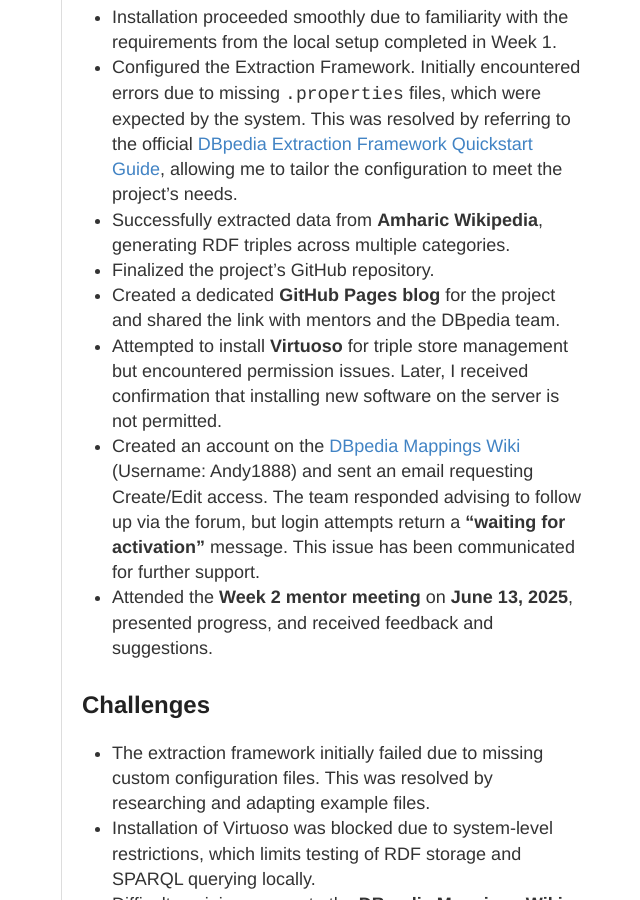
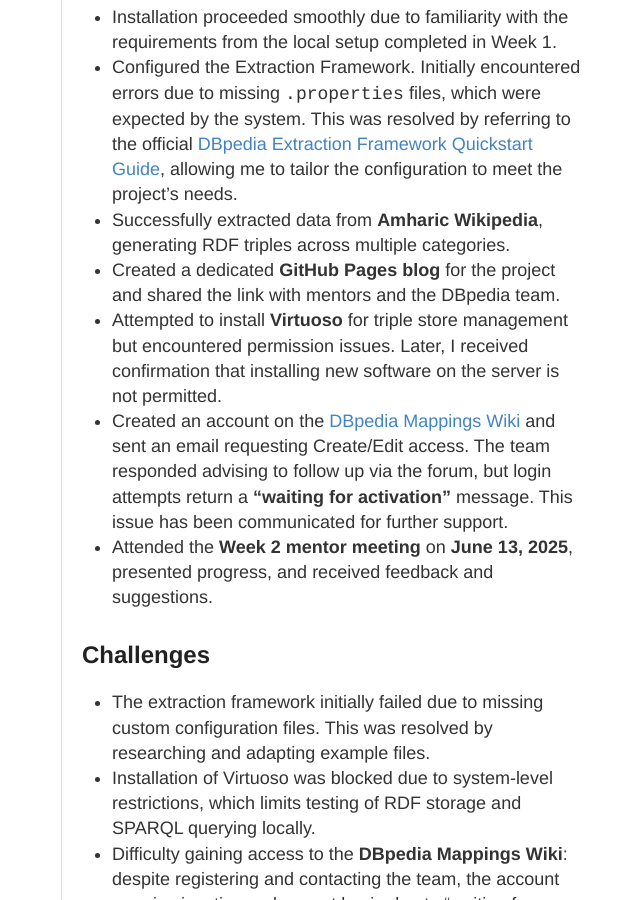
Before and after one commit to contact-andy/gsoc-2025-dbpedia, a Jekyll site: the page built from _posts/2025-06-15-week-2-server-deployment.md, in a window 1280 px wide and 900 px high, scrolled down 574 px. Shown: the whole window, without its empty margins (418-1058 px from the left). Built offline with Jekyll 4.4.1, drawn with Linux system fonts in a browser that asks for light colours.

Commit message:
Week-2 report updated

```diff
--- a/_posts/2025-06-15-week-2-server-deployment.md
+++ b/_posts/2025-06-15-week-2-server-deployment.md
@@ -16,10 +16,9 @@ This report summarizes my work during the second official GSoC coding week (June
 - Installation proceeded smoothly due to familiarity with the requirements from the local setup completed in Week 1.
 - Configured the Extraction Framework. Initially encountered errors due to missing `.properties` files, which were expected by the system. This was resolved by referring to the official [DBpedia Extraction Framework Quickstart Guide](https://github.com/dbpedia/extraction-framework/blob/master/documentation/quickstart.md), allowing me to tailor the configuration to meet the project's needs.
 - Successfully extracted data from **Amharic Wikipedia**, generating RDF triples across multiple categories.
-- Finalized the project’s GitHub repository.
 - Created a dedicated **GitHub Pages blog** for the project and shared the link with mentors and the DBpedia team.
 - Attempted to install **Virtuoso** for triple store management but encountered permission issues. Later, I received confirmation that installing new software on the server is not permitted.
-- Created an account on the [DBpedia Mappings Wiki](https://mappings.dbpedia.org) (Username: Andy1888) and sent an email requesting Create/Edit access. The team responded advising to follow up via the forum, but login attempts return a **"waiting for activation"** message. This issue has been communicated for further support.
+- Created an account on the [DBpedia Mappings Wiki](https://mappings.dbpedia.org) and sent an email requesting Create/Edit access. The team responded advising to follow up via the forum, but login attempts return a **"waiting for activation"** message. This issue has been communicated for further support.
 - Attended the **Week 2 mentor meeting** on **June 13, 2025**, presented progress, and received feedback and suggestions.
 
 ## Challenges
```
